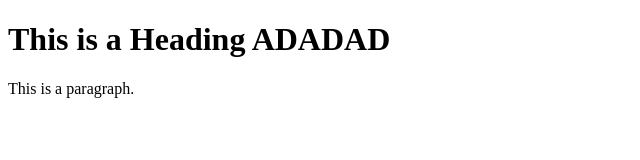
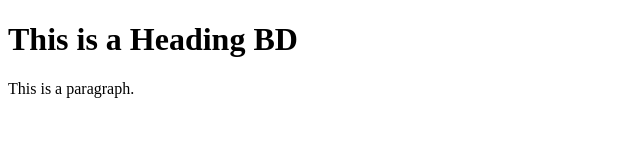
Before and after one commit to BenDu89-zz/pwa-test, a plain HTML site: page index.html in a window 1280 px wide. Shown: the whole page, without its empty margins (0-640 px from the left). Drawn offline with Linux system fonts and the light colour scheme.

Commit message:
First commit

```diff
--- a/index.html
+++ b/index.html
@@ -2,11 +2,11 @@
 <html>
 <head>
 <title>Page Title</title>
-<link rel="manifest" href="manifest.json">
+<link rel="manifest" href="/manifest.json">
 </head>
 <body>
 
-<h1>This is a Heading ADADAD</h1>
+<h1>This is a Heading BD</h1>
 <p>This is a paragraph.</p>
 
 </body>
```
